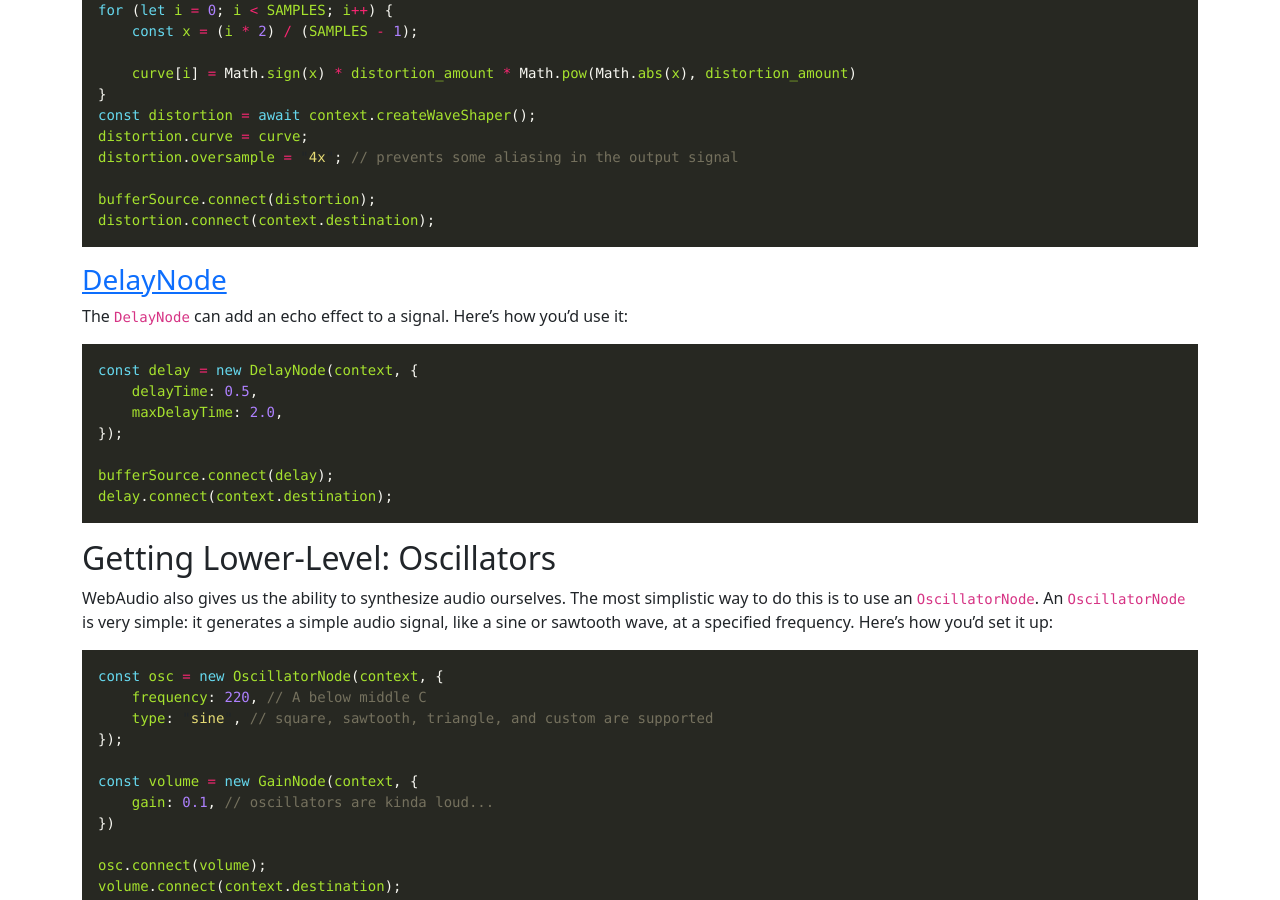
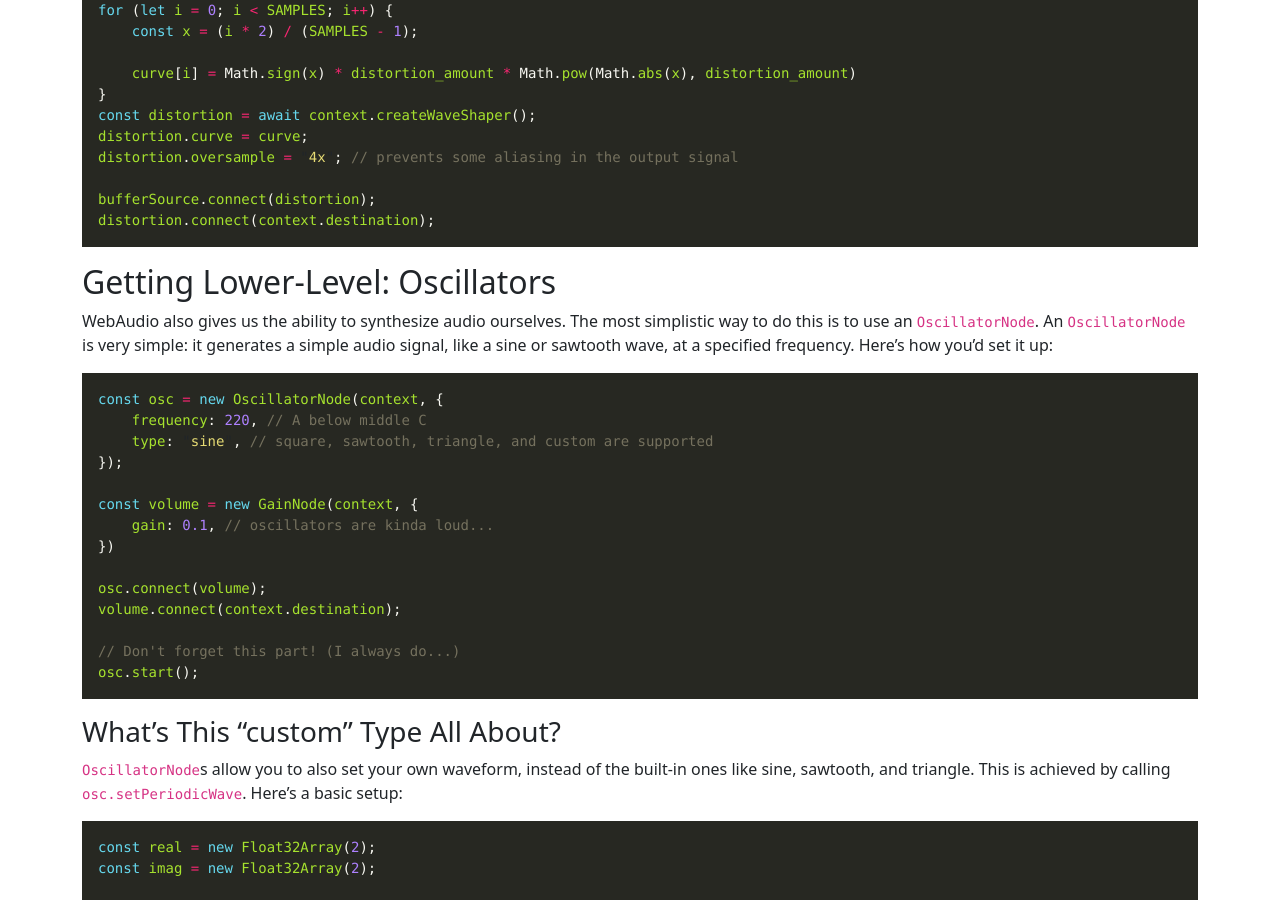
Before and after one commit to chipbell4/chipbell4.github.io, a Jekyll site: the page built from _posts/2024-01-04-frederick-web-technology-webaudio-talk.md, in a window 1280 px wide and 900 px high, scrolled down 4187 px. Built offline with Jekyll 4.4.1, drawn with Linux system fonts in a browser that asks for light colours; nearby versions of some CDN libraries.

Commit message:
Removing delay since I don't think it's interesting enough to talk about

````diff
--- a/_posts/2024-01-04-frederick-web-technology-webaudio-talk.md
+++ b/_posts/2024-01-04-frederick-web-technology-webaudio-talk.md
@@ -168,19 +168,6 @@ bufferSource.connect(distortion);
 distortion.connect(context.destination);
 ```
 
-### [DelayNode](https://developer.mozilla.org/en-US/docs/Web/API/DelayNode)
-The `DelayNode` can add an echo effect to a signal. Here's how you'd use it:
-
-```javascript
-const delay = new DelayNode(context, {
-    delayTime: 0.5,
-    maxDelayTime: 2.0,
-});
-
-bufferSource.connect(delay);
-delay.connect(context.destination);
-```
-
 ## Getting Lower-Level: Oscillators
 WebAudio also gives us the ability to synthesize audio ourselves.
 The most simplistic way to do this is to use an `OscillatorNode`.
--- a/assets/webaudio/index.html
+++ b/assets/webaudio/index.html
@@ -12,7 +12,6 @@
                 <li>Low-pass filter (BiquadFilterNode) <button class="demo" id="lowpass">Play</button></li>
                 <li>Reverb/Amp (ConvolverNode) <button class="demo" id="reverb">Play</button></li>
                 <li>Distortion (WaveShaperNode) <button class="demo" id="distortion">Play</button></li>
-                <li>Delay (DelayNode) <button class="demo" id="delay">Play</button></li>
                 <li>Oscillators (Oscillators) <button class="demo" id="oscillators">Play</button></li>
             </ol>
             <button id="stop">Stop</button>
````
Also changed, not shown: assets/webaudio/audio.js (+0 -9 lines).
